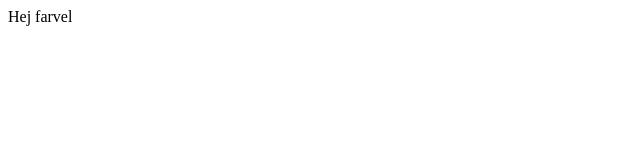
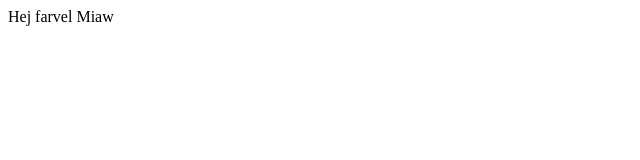
Before and after one commit to madsnbkristensen/Nippon, a plain HTML site: page index.html in a window 1280 px wide. Shown: the full height of the page, 0-640 px from the left. Drawn offline with Linux system fonts and the light colour scheme.

Commit message:
Update index.html

```diff
--- a/index.html
+++ b/index.html
@@ -13,6 +13,8 @@
 
     farvel
 
+    Miaw
+
 </body>
 
 </html>
```
